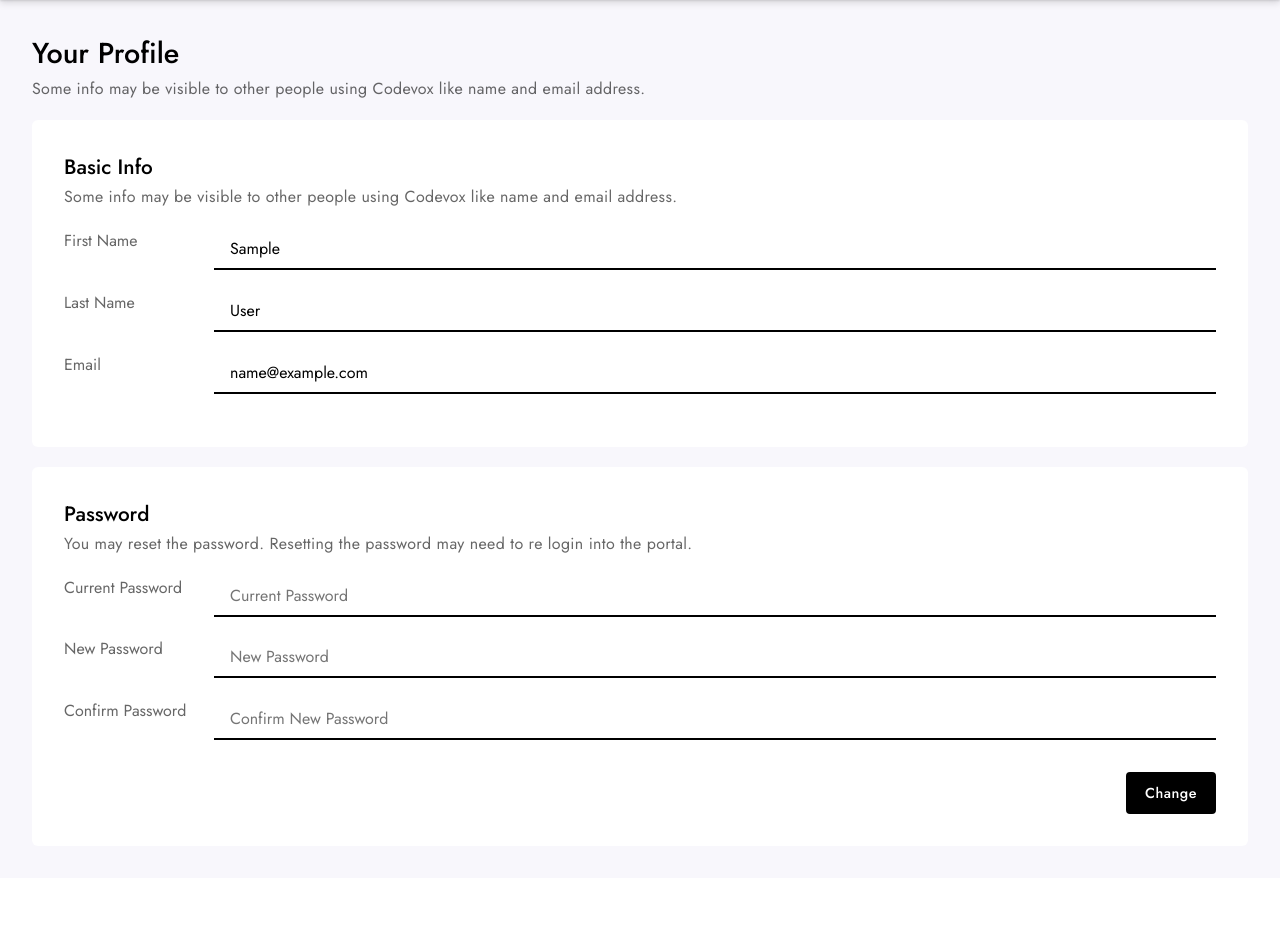
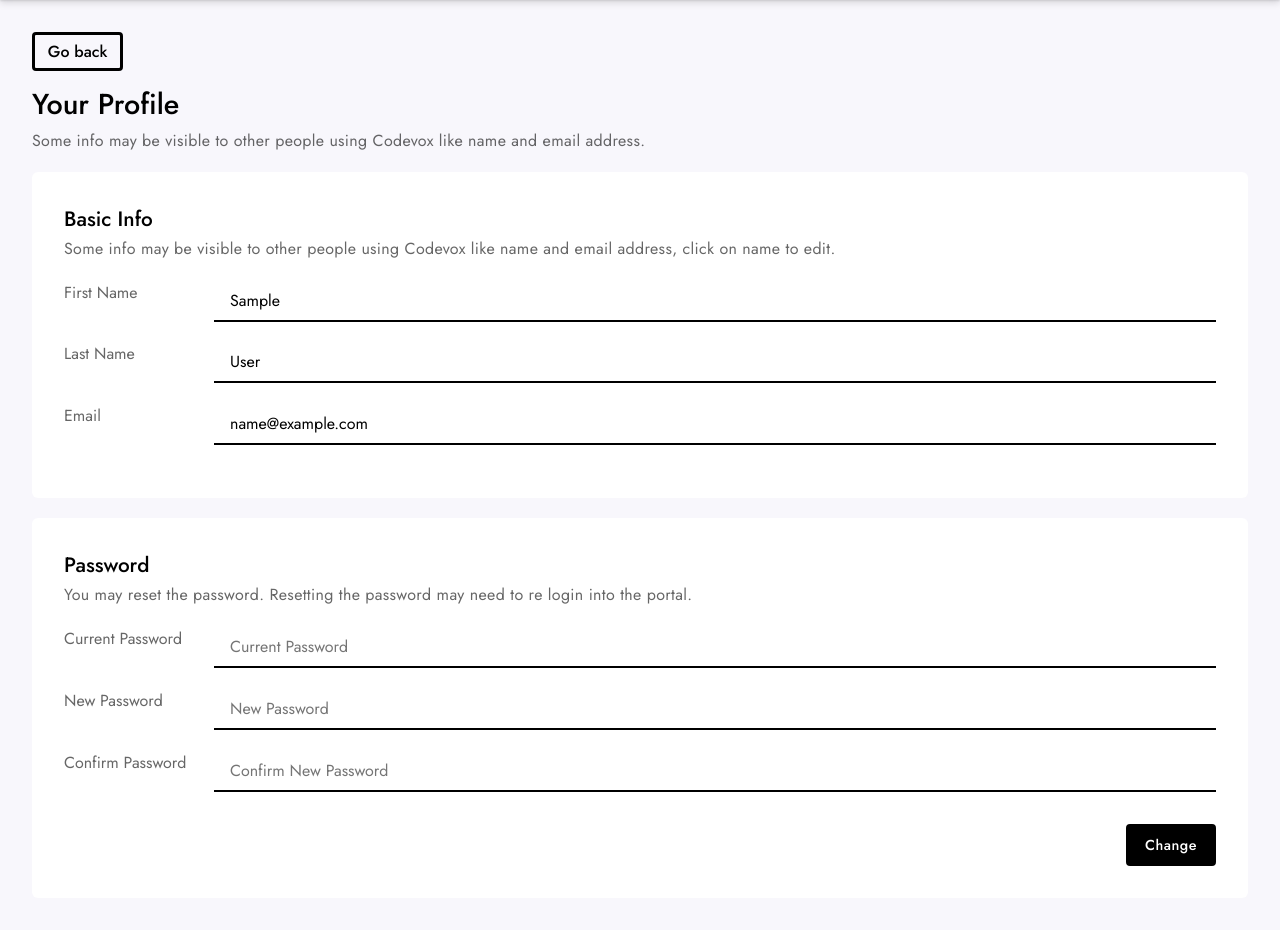
Before and after one commit to aritra1999/Assignments, a Django app: page /dashboard/profile/ in a window 1280 px wide. Shown: the part 65-995 px from the top of the page. Before the commit the page ends 879 px from the top, so only its background shows below. Run offline with Django 3.2, Linux system fonts and the light colour scheme; the visitor is signed in with stand-in values (Sample User, id 1); some libraries are stand-ins or nearby versions.

Commit message:
Back Button Added(Password update still not added)

```diff
--- a/dashboard/views.py
+++ b/dashboard/views.py
@@ -533,6 +533,11 @@ def student_details(request, class_slug, student_email):
 
 @login_required
 def profile_view(request):
+    user = request.user
+    context = {
+        'title': 'Profile',
+        'user': user,
+    }
     if request.method == "POST":
         if request.POST.get('formName') == "nameChange":
             newFirstName = request.POST.get('firstName')
@@ -544,9 +549,4 @@ def profile_view(request):
             newPassCnf = request.POST.get('newPasswordRep')
             if newPass == newPassCnf:
                 pass
-    user = request.user
-    context = {
-        'title': 'Profile',
-        'user': user,
-    }
     return render(request, 'dashboard/profile.html', context)
--- a/static/css/main.css
+++ b/static/css/main.css
@@ -130,3 +130,14 @@ button.submit{
     background: var(--primaryColor);
     color: #FFFFFF;
 }
+a.backBtn{
+    margin-bottom: 0.8rem;
+    display: inline-block;
+    text-decoration: none;
+    color: var(--primaryColor);
+    border: 3px solid var(--primaryColor);
+    padding: 0.3rem 0.8rem;
+    border-radius: 4px;
+    font-weight: 500;
+    font-size: 1rem;
+}
--- a/static/js/popUp.js
+++ b/static/js/popUp.js
@@ -3,6 +3,7 @@ let popUpCont = document.getElementById("popUpContainerW")
 let openToggle = document.getElementById("createCta")
 let closeToggle = document.querySelector(".closeClassPop")
 let closeToggleBtn = document.querySelector(".closeClassPopBtn")
+let popUpForm = document.getElementById("creationForm")
 
 openToggle.addEventListener("click", openCta)
 function openCta(){
@@ -13,4 +14,5 @@ closeToggle.addEventListener("click", closeCta)
 closeToggleBtn.addEventListener("click", closeCta)
 function closeCta(){
     popUpWrap.style.display="none"
+    popUpForm.reset()
 }
--- a/templates/dashboard/assignment.html
+++ b/templates/dashboard/assignment.html
@@ -43,6 +43,7 @@
     {% include 'base/dashnav.html' %}
     <div class="bodyCont">
         <div class="insideCont">
+            <a class="backBtn" href="{{request.META.HTTP_REFERER}}">Go back</a>
             <div class="questionCont">
                 <h1 class="assignmentHead">{{ assignmentSelected.name }}</h1>
                 <p class="due">Assignment Due: <span>{{ assignmentSelected.due_date }}</span></p>
--- a/templates/dashboard/assignmentCreation.html
+++ b/templates/dashboard/assignmentCreation.html
@@ -12,6 +12,7 @@
     {% include 'base/dashnav.html' %}
     <div class="bodyCont">
         <div class="insideCont">
+            <a class="backBtn" href="{{request.META.HTTP_REFERER}}">Go back</a>
             <h1 class="createAssignment">Create an assignment</h1>
             <p class="createAssignment">You can create a new assignment here. Enter name, questions, due date and you're good to go.</p>
             <div class="assignmentPart">
--- a/templates/dashboard/assignment_teacher.html
+++ b/templates/dashboard/assignment_teacher.html
@@ -12,6 +12,7 @@
     {% include 'base/dashnav.html' %}
     <div class="bodyCont">
         <div class="insideCont">
+            <a class="backBtn" href="{{request.META.HTTP_REFERER}}">Go back</a>
             <div class="questionCont">
                 <div class="xyz">
                     <form action="" method="post">
--- a/templates/dashboard/class.html
+++ b/templates/dashboard/class.html
@@ -9,6 +9,7 @@
     {% include 'base/dashnav.html' %}
     <div class="bodyCont">
         <div class="insideCont">
+            <a class="backBtn" href="{{request.META.HTTP_REFERER}}">Go back</a>
             <div class="assignmentCont" id="assignmentContainer">
                 <div class="classBlob">
                     <div class="classInfo">
--- a/templates/dashboard/class_teacher.html
+++ b/templates/dashboard/class_teacher.html
@@ -11,6 +11,7 @@
     {% include 'base/dashnav.html' %}
     <div class="bodyCont">
         <div class="insideCont assignmentPartCont" id="assignmentContainer">
+            <a class="backBtn" href="{{request.META.HTTP_REFERER}}">Go back</a>
             <div class="classBlob">
                 <div class="classInfo">
                     <h1 class="className">{{ classSelected.name }}</h1>
@@ -81,6 +82,7 @@
             </div>
         </div>
         <div class="insideCont studentPartCont" id="studentContainer">
+            <a class="backBtn" href="{{request.META.HTTP_REFERER}}">Go back</a>
             <h1 class="studentHead">Student Details</h1>
             <h2 class="students">Students({{ studentNumber }})</h2>
             <p class="youCan">You can view the scores of students in this class, click on the name of each student for detailed view.</p>
--- a/templates/dashboard/profile.html
+++ b/templates/dashboard/profile.html
@@ -13,11 +13,12 @@
     {% include 'base/dashnav.html' %}
     <div class="bodyCont">
         <div class="insideCont">
+            <a class="backBtn" href="{{request.META.HTTP_REFERER}}">Go back</a>
             <h1 class="profileHead">Your Profile</h1>
             <p class="profileTag">Some info may be visible to other people using Codevox like name and email address.</p>
             <div class="profileFormCont">
                 <h2 class="profilePartHead">Basic Info</h2>
-                <p class="profilePartTag">Some info may be visible to other people using Codevox like name and email address.</p>
+                <p class="profilePartTag">Some info may be visible to other people using Codevox like name and email address, click on name to edit.</p>
                 <form action="" method="post">{% csrf_token %}
                     <input type="text" hidden name="formName" value="nameChange">
                     <div class="profileFormPartCont">
--- a/templates/dashboard/question.html
+++ b/templates/dashboard/question.html
@@ -1,11 +1,9 @@
 {% extends 'base/base.html' %}
 {% load static %}
 {% block extraHead %}
-
     <link rel="stylesheet" href="{% static 'css/questions.css' %}">
     <link rel="stylesheet" href="{% static 'css/dashNav.css' %}">
     <script src="https://ajax.googleapis.com/ajax/libs/jquery/3.1.0/jquery.min.js"></script>
-
 {% endblock extraHead %}
 {% block content %}
     {% include 'base/dashnav.html' %}
--- a/templates/dashboard/questionCreate.html
+++ b/templates/dashboard/questionCreate.html
@@ -13,6 +13,7 @@
     {% include 'base/dashnav.html' %}
     <div class="bodyCont">
         <div class="insideCont">
+            <a class="backBtn" href="{{request.META.HTTP_REFERER}}">Go back</a>
             <h1 class="createAssignment">Add a question</h1>
             <div class="assignmentPart">
                 <div class="questionBody">
--- a/templates/dashboard/question_teacher.html
+++ b/templates/dashboard/question_teacher.html
@@ -14,6 +14,7 @@
     {% include 'base/dashnav.html' %}
     <div class="bodyCont">
         <div class="insideCont">
+            <a class="backBtn" href="{{request.META.HTTP_REFERER}}">Go back</a>
             <div class="upDate">
                 <h1 class="createAssignment">Edit this question</h1>
                 <button type="button" class="updateBtn" id="disabledInputToggle">Edit question</button>
--- a/templates/dashboard/studentDetails.html
+++ b/templates/dashboard/studentDetails.html
@@ -11,6 +11,7 @@
     {% include 'base/dashnav.html' %}
     <div class="bodyCont">
         <div class="insideCont">
+            <a class="backBtn" href="{{request.META.HTTP_REFERER}}">Go back</a>
             <div class="classBlob">
                 <div class="classInfo">
                     <h1 class="className">{{ studentSelected.first_name }} {{ studentSelected.last_name }}</h1>
--- a/templates/dashboard/submission_teacher.html
+++ b/templates/dashboard/submission_teacher.html
@@ -34,6 +34,7 @@
     {% include 'base/dashnav.html' %}
     <div class="bodyCont">
         <div class="insideCont">
+            <a class="backBtn" href="{{request.META.HTTP_REFERER}}">Go back</a>
             <div class="questionCont">
                 <h1 class="assignmentHead">{{ questionSelected.title }}</h1>
             </div>
--- a/templates/dashboard/submissions.html
+++ b/templates/dashboard/submissions.html
@@ -34,6 +34,7 @@
     {% include 'base/dashnav.html' %}
     <div class="bodyCont">
         <div class="insideCont">
+            <a class="backBtn" href="{{request.META.HTTP_REFERER}}">Go back</a>
             <div class="questionCont">
                 <h1 class="assignmentHead">{{ questionSelected.title }}</h1>
             </div>
```
